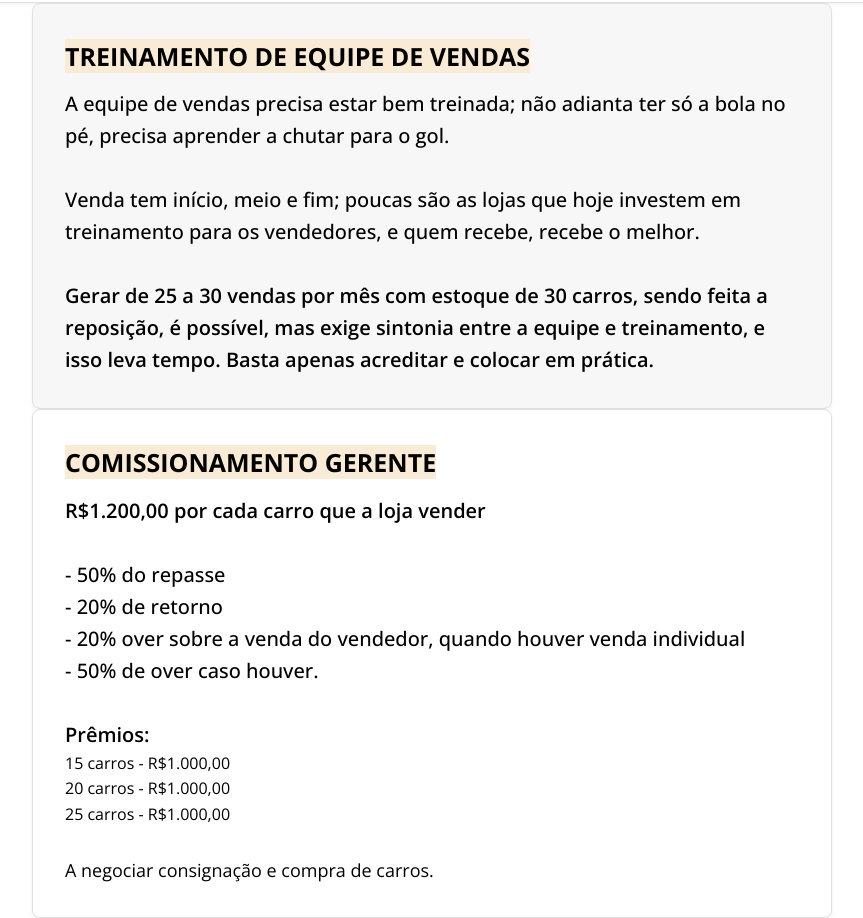
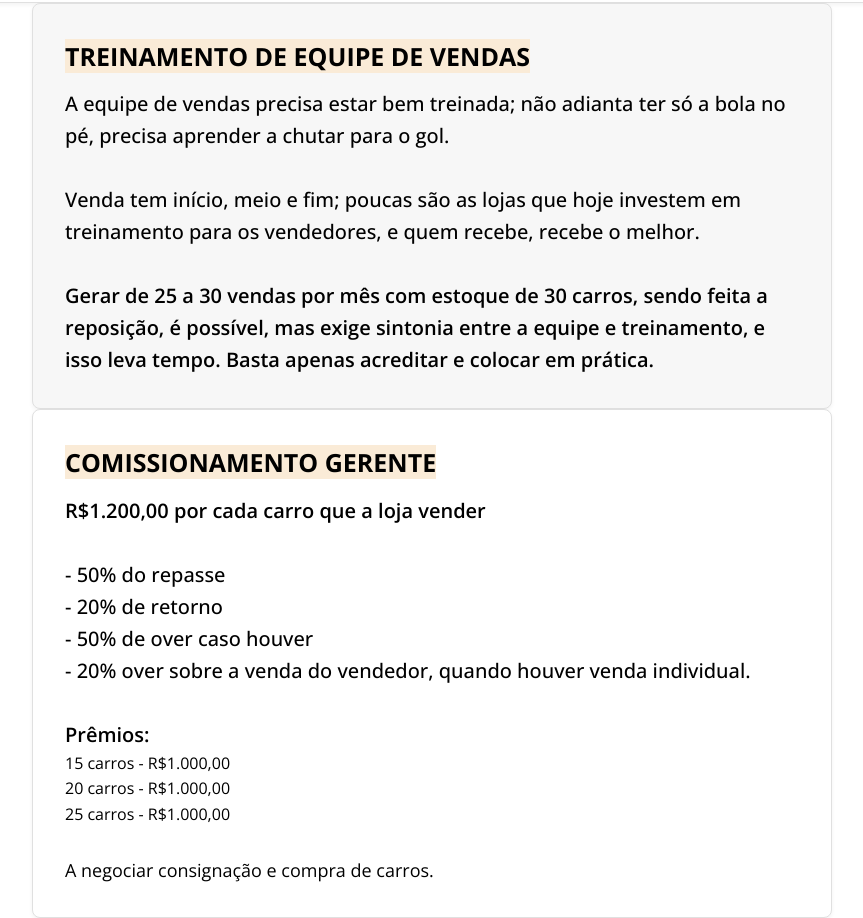
Before and after one commit to lourivalfagundes/auto, a plain HTML site: page index.html in a window 1280 px wide. Shown: the part 2809-3727 px from the top of the page, without its empty margins (208-1071 px from the left). Drawn offline with nearby package versions, Linux system fonts and the light colour scheme.

Commit message:
index 03
- troca da ordem comission

```diff
--- a/index.html
+++ b/index.html
@@ -74,7 +74,7 @@
   <section class="commission">
     <h3 style="font-size: 25px;"><mark style="background-color: antiquewhite;">COMISSIONAMENTO GERENTE</mark></h3>
     <p style="font-weight: 600;">R$1.200,00 por cada carro que a loja vender<br><br></p>
-    <p style="font-weight: 500;">- 50% do repasse<br>- 20% de retorno<br>- 20% over sobre a venda do vendedor, quando houver venda individual<br>- 50% de over caso houver.<br><br></p>
+    <p style="font-weight: 500;">- 50% do repasse<br>- 20% de retorno<br>- 50% de over caso houver<br>- 20% over sobre a venda do vendedor, quando houver venda individual.<br><br></p>
     <p style="font-weight: 600;">Prêmios:</p>
     <ul>
       <li>15 carros - R$1.000,00</li>
```
